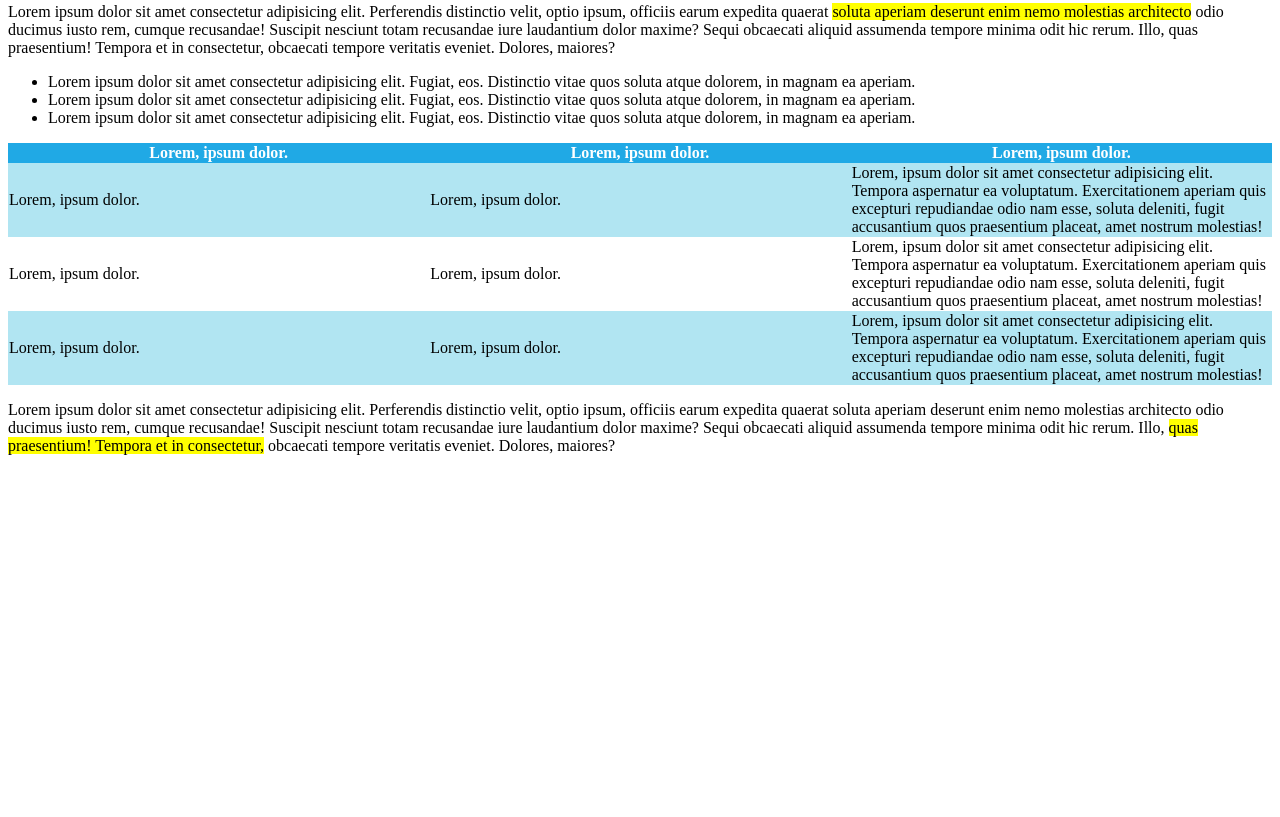
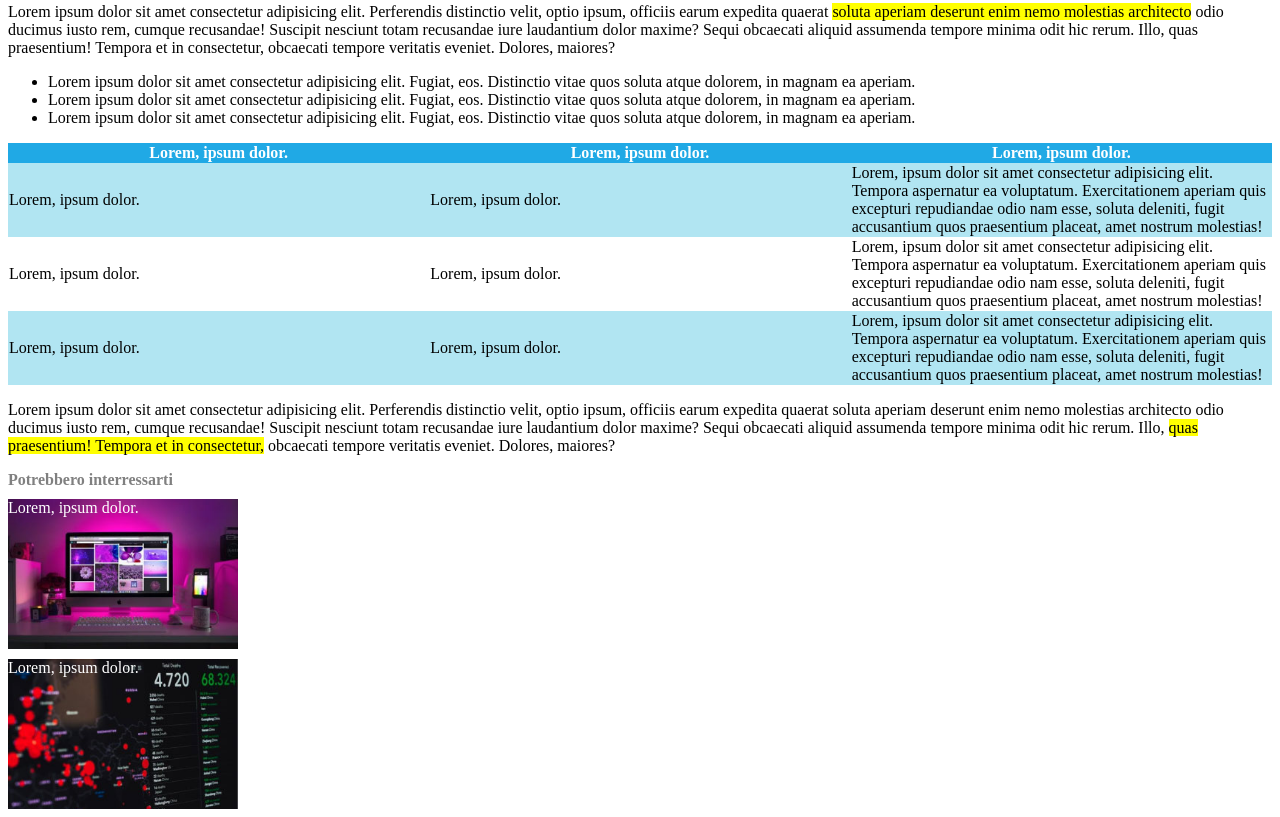
Before and after one commit to albertobaggio96/html-css-booleaner, a plain HTML site: page index.html in a window 1280 px wide. Shown: the part 783-1600 px from the top of the page. Before the commit the page ends 1254 px from the top, so only its background shows below. Drawn offline with Linux system fonts and the light colour scheme.

Commit message:
add footer

```diff
--- a/css/style.css
+++ b/css/style.css
@@ -17,7 +17,7 @@ header h1{
   margin-bottom: 0;
 }
 
-.write-by{
+.write-by, .gray{
   font-weight: bold;
 }
 
@@ -52,3 +52,21 @@ th{
 tbody tr:nth-child(odd) {
   background-color: #B1E5F2;
 }
+
+
+.articoli{
+  width: 230px;
+  height: 150px;
+  color: white;
+  background-size: cover;
+  margin-top: 10px;
+}
+
+.monitor{
+  background-image: url(../img/monitor.jpg);
+
+}
+
+.grafico{
+  background-image: url(../img/graph.jpg);
+}
--- a/index.html
+++ b/index.html
@@ -68,7 +68,9 @@
     </main>
 
     <footer>
-
+      <div class="gray">Potrebbero interressarti</div>
+      <div class="articoli monitor">Lorem, ipsum dolor.</div>
+      <div class="articoli grafico">Lorem, ipsum dolor.</div>
     </footer>
   </body>
   </html>
```
